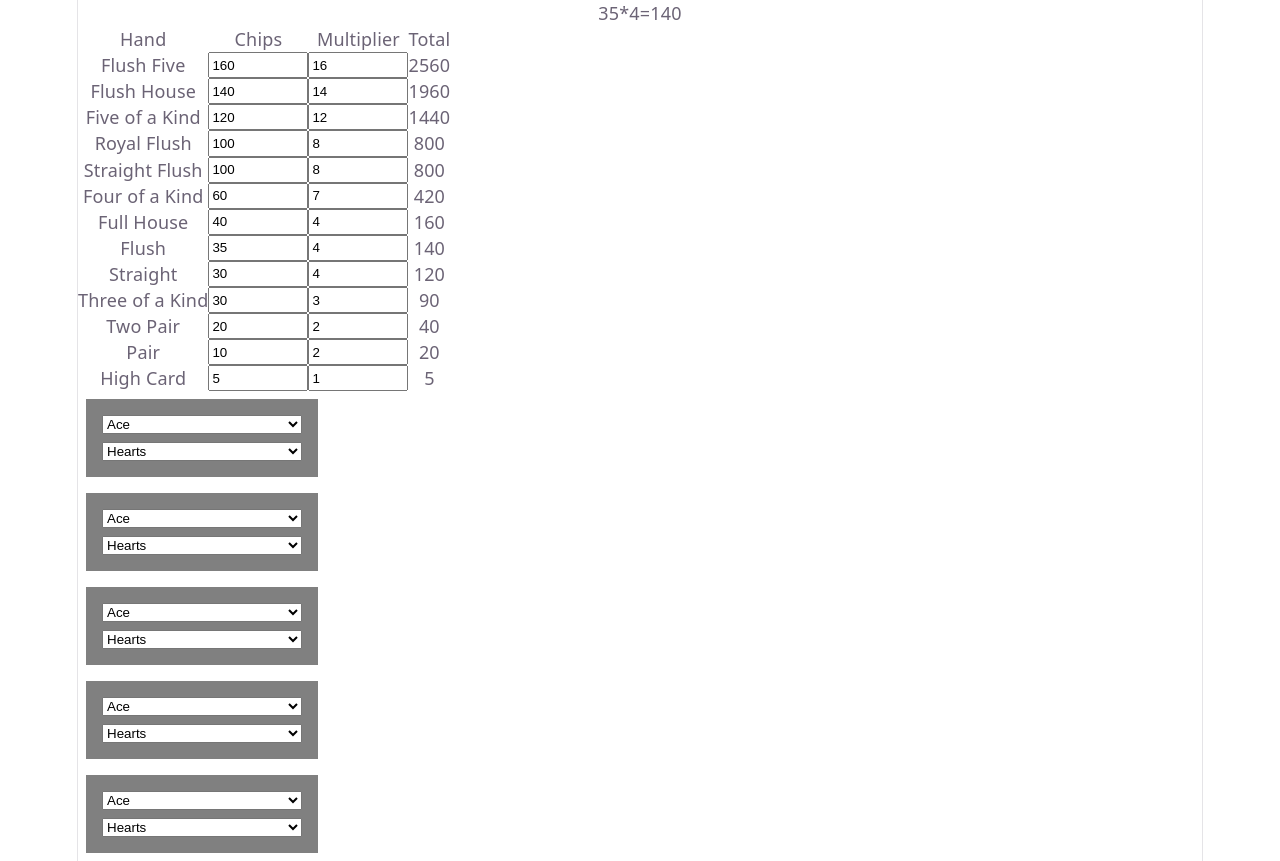
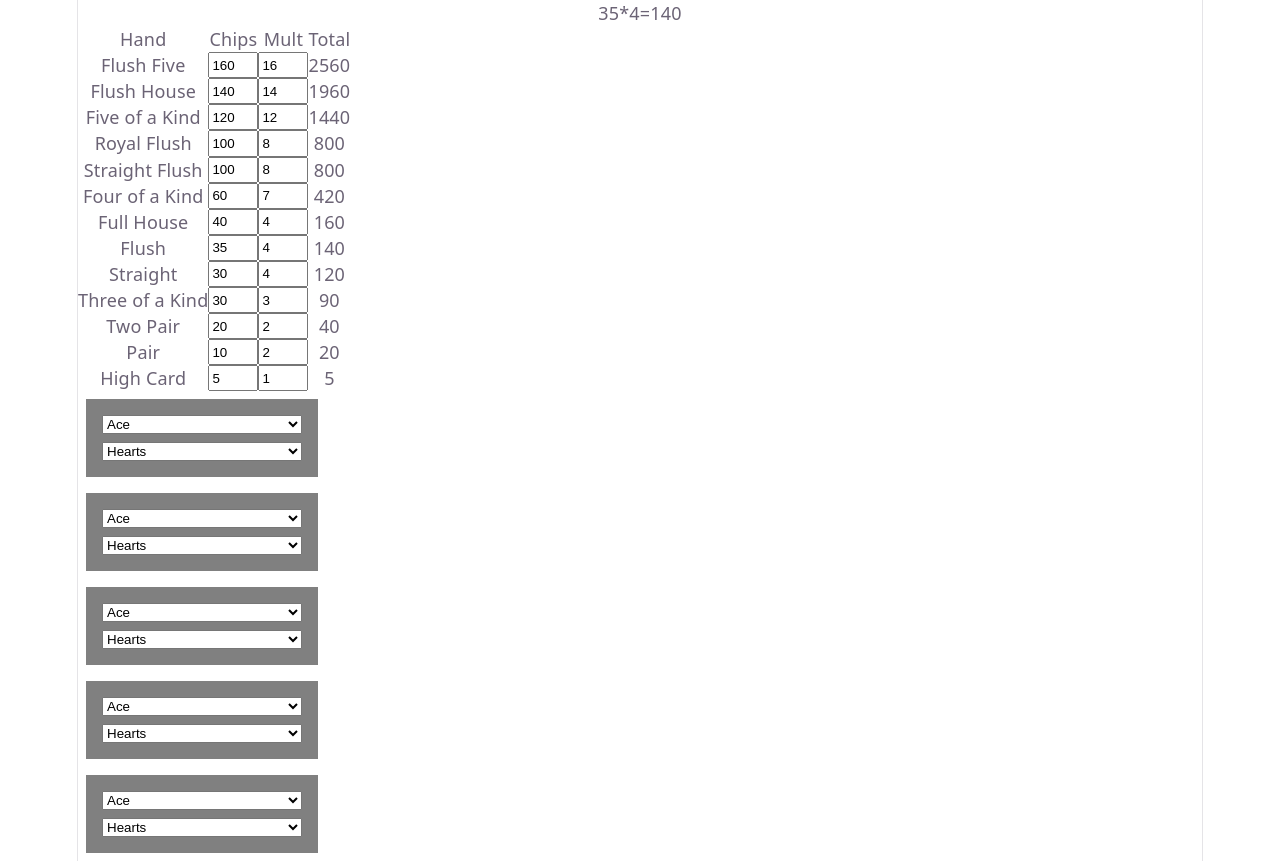
Before and after one commit to JakeKo/balatro-simulator, a React (Vite) app: page / in a window 1280 px wide. Built offline with nearby package versions, Linux system fonts and the light colour scheme.

Commit message:
Fix missing key on HandTable

```diff
--- a/src/HandTable.jsx
+++ b/src/HandTable.jsx
@@ -1,3 +1,5 @@
+import { Fragment } from "react";
+
 function HandTable({ handMap, onChange }) {
   function onChipChange(hand, newChip) {
     const newHandMap = { ...handMap };
@@ -15,10 +17,10 @@ function HandTable({ handMap, onChange }) {
     <div className="hand-table">
       <div>Hand</div>
       <div>Chips</div>
-      <div>Multiplier</div>
+      <div>Mult</div>
       <div>Total</div>
       {Object.entries(handMap).map(([hand, [chip, mult]]) => (
-        <>
+        <Fragment key={hand}>
           <div className="hand-table-row-hand">{hand}</div>
           <input
             className="hand-table-row-chip"
@@ -31,7 +33,7 @@ function HandTable({ handMap, onChange }) {
             onChange={(e) => onMultChange(hand, e.target.value)}
           />
           <div className="hand-table-row-total">{chip * mult}</div>
-        </>
+        </Fragment>
       ))}
     </div>
   );
--- a/src/index.css
+++ b/src/index.css
@@ -123,6 +123,6 @@ code {
 
 .hand-table {
   display: grid;
-  grid-template-columns: 1fr 100px 100px min-content;
+  grid-template-columns: 1fr 50px 50px min-content;
   width: max-content;
 }
```
